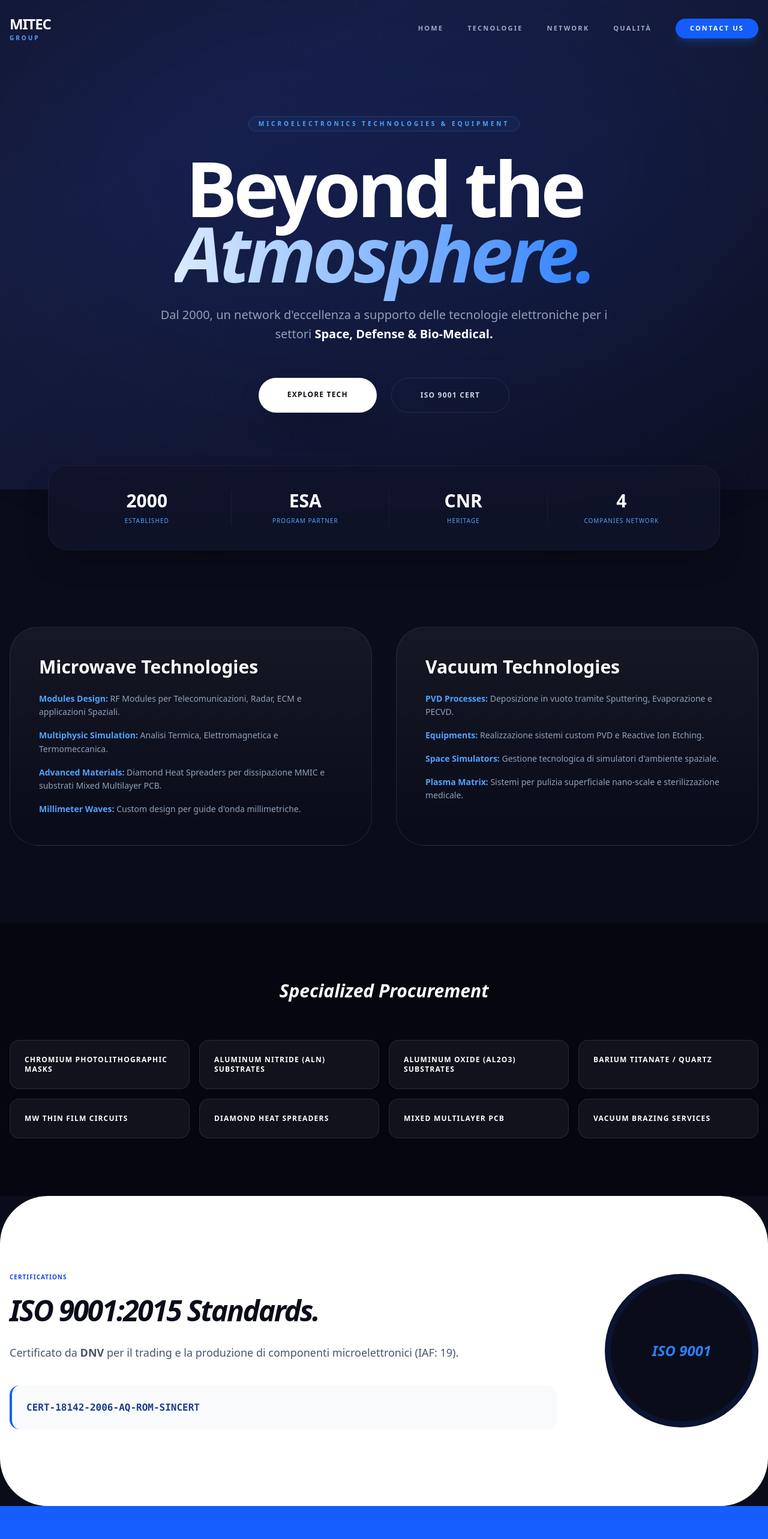
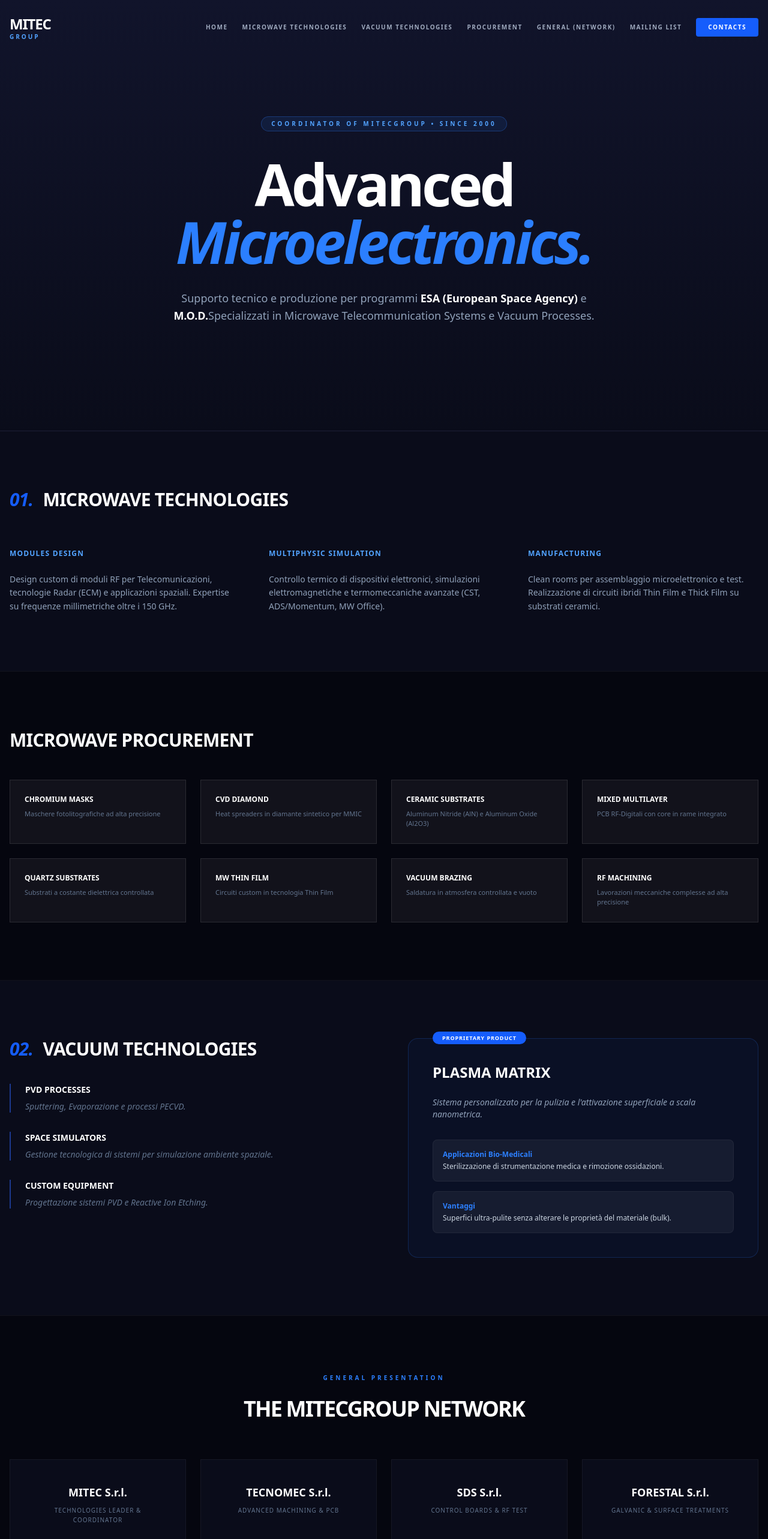
Before and after one commit to InfiniteFacezie/Mitec, a React (Vite) app: page / in a window 1280 px wide. Shown: the top 2566 px of the page at 60% size. Built offline with nearby package versions, Linux system fonts and the light colour scheme.

Commit message:
Fix: Struttura 100% conforme ai documenti MITEC e inserimento Plasma Matrix

```diff
--- a/src/App.jsx
+++ b/src/App.jsx
@@ -1,149 +1,200 @@
-import { useState } from 'react'
 import Navbar from './components/Navbar'
-import Footer from './components/Footer'
 
 function App() {
   return (
-    <div className="min-h-screen bg-[#0a0c1a] font-sans text-slate-300 overflow-x-hidden">
+    <div className="min-h-screen">
       <Navbar />
 
-      {/* HERO SECTION */}
-      <section className="relative pt-48 pb-32 px-4 animate-nebula bg-gradient-to-br from-[#0a0c1a] via-[#161b3d] to-[#0a0c1a]">
-        <div className="absolute top-0 left-1/2 -translate-x-1/2 w-[1200px] h-[600px] bg-blue-600/10 blur-[150px] rounded-full"></div>
-
-        <div className="relative max-w-7xl mx-auto text-center">
-          <div className="inline-block px-4 py-1 rounded-full border border-blue-400/20 bg-blue-400/5 text-blue-400 text-[10px] font-bold uppercase tracking-[0.4em] mb-10">
-            Microelectronics Technologies & Equipment
+      {/* HERO: POSIZIONAMENTO AEROSPACE */}
+      <section className="relative pt-48 pb-32 px-4 bg-gradient-to-b from-[#11142b] to-[#0a0c1a] border-b border-white/5">
+        <div className="max-w-7xl mx-auto text-center">
+          <div className="inline-block px-4 py-1 rounded-full border border-blue-500/30 bg-blue-500/10 text-blue-400 text-[10px] font-bold uppercase tracking-[0.4em] mb-10">
+            Coordinator of MITECGROUP • Since 2000
           </div>
-
-          <h1 className="text-6xl md:text-9xl font-black tracking-tighter mb-8 leading-[0.85] text-white">
-            Beyond the <br/>
-            <span className="bg-gradient-to-r from-blue-100 to-blue-500 bg-clip-text text-transparent italic">Atmosphere.</span>
+          <h1 className="text-6xl md:text-8xl font-black tracking-tighter text-white mb-8 leading-none">
+            Advanced <br/><span className="text-blue-500 italic">Microelectronics.</span>
           </h1>
-
-          <p className="text-lg md:text-xl text-slate-400 max-w-3xl mx-auto mb-14 font-light leading-relaxed">
-            Dal 2000, un network d'eccellenza a supporto delle tecnologie elettroniche per i settori <span className="text-white font-bold">Space, Defense & Bio-Medical.</span>
+          <p className="text-lg text-slate-400 max-w-3xl mx-auto font-light leading-relaxed mb-12">
+            Supporto tecnico e produzione per programmi <span className="text-white font-bold">ESA (European Space Agency)</span> e <span className="text-white font-bold">M.O.D.</span>
+            Specializzati in Microwave Telecommunication Systems e Vacuum Processes.
           </p>
-
-          <div className="flex flex-wrap justify-center gap-6">
-            <a href="#tecnologie" className="bg-white text-[#0a0c1a] px-12 py-5 rounded-full font-black text-xs uppercase tracking-widest hover:bg-blue-400 hover:text-white transition-all shadow-2xl">
-              Explore Tech
-            </a>
-            <a href="#qualita" className="border border-white/10 backdrop-blur-md px-12 py-5 rounded-full font-black text-xs uppercase tracking-widest hover:bg-white/5 transition-all">
-              ISO 9001 Cert
-            </a>
-          </div>
         </div>
       </section>
 
-      {/* STATS SECTION (Dal documento: Heritage & Network) */}
-      <section className="relative z-10 -mt-10 max-w-6xl mx-auto px-4">
-        <div className="grid grid-cols-2 md:grid-cols-4 gap-4 bg-[#11142b]/80 backdrop-blur-2xl p-10 rounded-[2rem] border border-white/5 shadow-2xl text-center">
-          <div>
-            <div className="text-3xl font-black text-white">2000</div>
-            <div className="text-[10px] uppercase tracking-widest text-blue-400 mt-2">Established</div>
-          </div>
-          <div className="border-l border-white/5">
-            <div className="text-3xl font-black text-white">ESA</div>
-            <div className="text-[10px] uppercase tracking-widest text-blue-400 mt-2">Program Partner</div>
-          </div>
-          <div className="border-l border-white/5">
-            <div className="text-3xl font-black text-white">CNR</div>
-            <div className="text-[10px] uppercase tracking-widest text-blue-400 mt-2">Heritage</div>
-          </div>
-          <div className="border-l border-white/5">
-            <div className="text-3xl font-black text-white">4</div>
-            <div className="text-[10px] uppercase tracking-widest text-blue-400 mt-2">Companies Network</div>
-          </div>
-        </div>
-      </section>
-
-      {/* AREE DI COMPETENZA (Struttura esatta MATERIALE PER SITO.doc) */}
-      <section id="tecnologie" className="py-32 px-4">
+      {/* 1. MICROWAVE TECHNOLOGIES (Dettagliato) */}
+      <section id="microwave" className="py-24 px-4 bg-[#0a0c1a]">
         <div className="max-w-7xl mx-auto">
-          <div className="grid md:grid-cols-2 gap-10">
-            {/* Microwave Section */}
-            <div className="group relative bg-gradient-to-b from-white/5 to-transparent p-12 rounded-[3rem] border border-white/10 hover:border-blue-500/50 transition-all">
-              <h3 className="text-3xl font-black text-white mb-6">Microwave Technologies</h3>
-              <ul className="space-y-4 text-sm text-slate-400 leading-relaxed">
-                <li><strong className="text-blue-400">Modules Design:</strong> RF Modules per Telecomunicazioni, Radar, ECM e applicazioni Spaziali.</li>
-                <li><strong className="text-blue-400">Multiphysic Simulation:</strong> Analisi Termica, Elettromagnetica e Termomeccanica.</li>
-                <li><strong className="text-blue-400">Advanced Materials:</strong> Diamond Heat Spreaders per dissipazione MMIC e substrati Mixed Multilayer PCB.</li>
-                <li><strong className="text-blue-400">Millimeter Waves:</strong> Custom design per guide d'onda millimetriche.</li>
-              </ul>
+          <h2 className="text-3xl font-black text-white mb-16 tracking-tight flex items-center gap-4">
+            <span className="text-blue-600 italic">01.</span> MICROWAVE TECHNOLOGIES
+          </h2>
+          <div className="grid md:grid-cols-3 gap-12">
+            <div className="space-y-6">
+              <h3 className="text-blue-400 font-bold uppercase text-xs tracking-widest">Modules Design</h3>
+              <p className="text-sm text-slate-400 leading-relaxed">Design custom di moduli RF per Telecomunicazioni, tecnologie Radar (ECM) e applicazioni spaziali. Expertise su frequenze millimetriche oltre i 150 GHz.</p>
             </div>
-
-            {/* Vacuum Section */}
-            <div className="group relative bg-gradient-to-b from-white/5 to-transparent p-12 rounded-[3rem] border border-white/10 hover:border-blue-500/50 transition-all">
-              <h3 className="text-3xl font-black text-white mb-6">Vacuum Technologies</h3>
-              <ul className="space-y-4 text-sm text-slate-400 leading-relaxed">
-                <li><strong className="text-blue-400">PVD Processes:</strong> Deposizione in vuoto tramite Sputtering, Evaporazione e PECVD.</li>
-                <li><strong className="text-blue-400">Equipments:</strong> Realizzazione sistemi custom PVD e Reactive Ion Etching.</li>
-                <li><strong className="text-blue-400">Space Simulators:</strong> Gestione tecnologica di simulatori d'ambiente spaziale.</li>
-                <li><strong className="text-blue-400">Plasma Matrix:</strong> Sistemi per pulizia superficiale nano-scale e sterilizzazione medicale.</li>
-              </ul>
+            <div className="space-y-6">
+              <h3 className="text-blue-400 font-bold uppercase text-xs tracking-widest">Multiphysic Simulation</h3>
+              <p className="text-sm text-slate-400 leading-relaxed">Controllo termico di dispositivi elettronici, simulazioni elettromagnetiche e termomeccaniche avanzate (CST, ADS/Momentum, MW Office).</p>
+            </div>
+            <div className="space-y-6">
+              <h3 className="text-blue-400 font-bold uppercase text-xs tracking-widest">Manufacturing</h3>
+              <p className="text-sm text-slate-400 leading-relaxed">Clean rooms per assemblaggio microelettronico e test. Realizzazione di circuiti ibridi Thin Film e Thick Film su substrati ceramici.</p>
             </div>
           </div>
         </div>
       </section>
 
-      {/* PROCUREMENT SECTION (Lista materiali doc) */}
-      <section className="py-24 bg-[#05060f]">
-        <div className="max-w-7xl mx-auto px-4">
-          <h2 className="text-center text-white text-3xl font-black mb-16 italic">Specialized Procurement</h2>
-          <div className="grid grid-cols-1 sm:grid-cols-2 lg:grid-cols-4 gap-4">
+      {/* 2. PROCUREMENT & MATERIALS (Specifico) */}
+      <section id="procurement" className="py-24 px-4 bg-[#05060f] border-y border-white/5">
+        <div className="max-w-7xl mx-auto">
+          <h2 className="text-3xl font-black text-white mb-12 tracking-tight">MICROWAVE PROCUREMENT</h2>
+          <div className="grid grid-cols-1 md:grid-cols-2 lg:grid-cols-4 gap-6">
             {[
-              "Chromium Photolithographic Masks",
-              "Aluminum Nitride (AlN) Substrates",
-              "Aluminum Oxide (Al2O3) Substrates",
-              "Barium Titanate / Quartz",
-              "MW Thin Film Circuits",
-              "Diamond Heat Spreaders",
-              "Mixed Multilayer PCB",
-              "Vacuum Brazing Services"
+              { t: "Chromium Masks", d: "Maschere fotolitografiche ad alta precisione" },
+              { t: "CVD Diamond", d: "Heat spreaders in diamante sintetico per MMIC" },
+              { t: "Ceramic Substrates", d: "Aluminum Nitride (AlN) e Aluminum Oxide (Al2O3)" },
+              { t: "Mixed Multilayer", d: "PCB RF-Digitali con core in rame integrato" },
+              { t: "Quartz Substrates", d: "Substrati a costante dielettrica controllata" },
+              { t: "MW Thin Film", d: "Circuiti custom in tecnologia Thin Film" },
+              { t: "Vacuum Brazing", d: "Saldatura in atmosfera controllata e vuoto" },
+              { t: "RF Machining", d: "Lavorazioni meccaniche complesse ad alta precisione" }
             ].map((item, i) => (
-              <div key={i} className="p-6 bg-white/5 border border-white/10 rounded-2xl hover:bg-blue-600 transition-all group">
-                <p className="text-xs font-bold text-white group-hover:text-white uppercase tracking-widest">{item}</p>
+              <div key={i} className="p-6 bg-white/5 border border-white/10 hover:border-blue-500 transition-all">
+                <h4 className="text-white font-bold text-xs uppercase mb-2">{item.t}</h4>
+                <p className="text-[11px] text-slate-500">{item.d}</p>
               </div>
             ))}
           </div>
         </div>
       </section>
 
-      {/* QUALITY (ISO 9001) */}
-      <section id="qualita" className="py-32 bg-white text-[#0a0c1a] rounded-[5rem] relative z-20">
-        <div className="max-w-7xl mx-auto px-4 flex flex-col md:flex-row items-center gap-20">
-          <div className="flex-1">
-            <h2 className="text-blue-700 font-bold uppercase tracking-widest text-[10px] mb-6">Certifications</h2>
-            <h3 className="text-5xl font-black mb-8 italic tracking-tighter">ISO 9001:2015 Standards.</h3>
-            <p className="text-slate-600 text-lg leading-relaxed mb-10">
-              Certificato da <strong>DNV</strong> per il trading e la produzione di componenti microelettronici (IAF: 19).
-            </p>
-            <div className="p-6 bg-slate-50 rounded-2xl border-l-4 border-blue-600">
-              <span className="font-mono text-blue-900 font-bold">CERT-18142-2006-AQ-ROM-SINCERT</span>
+      {/* 3. VACUUM TECHNOLOGIES & PLASMA MATRIX */}
+      <section id="vacuum" className="py-24 px-4 bg-[#0a0c1a]">
+        <div className="max-w-7xl mx-auto">
+          <div className="grid md:grid-cols-2 gap-20">
+            <div>
+              <h2 className="text-3xl font-black text-white mb-10 tracking-tight flex items-center gap-4">
+                <span className="text-blue-600 italic">02.</span> VACUUM TECHNOLOGIES
+              </h2>
+              <div className="space-y-8">
+                <div className="border-l-2 border-blue-900 pl-6">
+                  <h4 className="text-white font-bold text-sm mb-2 uppercase">PVD Processes</h4>
+                  <p className="text-sm text-slate-500 italic">Sputtering, Evaporazione e processi PECVD.</p>
+                </div>
+                <div className="border-l-2 border-blue-900 pl-6">
+                  <h4 className="text-white font-bold text-sm mb-2 uppercase">Space Simulators</h4>
+                  <p className="text-sm text-slate-500 italic">Gestione tecnologica di sistemi per simulazione ambiente spaziale.</p>
+                </div>
+                <div className="border-l-2 border-blue-900 pl-6">
+                  <h4 className="text-white font-bold text-sm mb-2 uppercase">Custom Equipment</h4>
+                  <p className="text-sm text-slate-500 italic">Progettazione sistemi PVD e Reactive Ion Etching.</p>
+                </div>
+              </div>
             </div>
-          </div>
-          <div className="w-64 h-64 rounded-full bg-[#0a0c1a] flex flex-col items-center justify-center p-8 text-center text-white border-[10px] border-blue-600/10">
-            <span className="text-2xl font-black text-blue-500 italic">ISO 9001</span>
+
+            {/* PLASMA MATRIX PRODUCT SHEET */}
+            <div className="bg-blue-600/5 border border-blue-500/20 p-10 rounded-2xl relative">
+              <span className="absolute -top-3 left-10 bg-blue-600 text-white text-[9px] font-black px-4 py-1 rounded-full uppercase tracking-widest">Proprietary Product</span>
+              <h3 className="text-2xl font-black text-white mb-6">PLASMA MATRIX</h3>
+              <p className="text-sm text-slate-400 mb-8 italic">Sistema personalizzato per la pulizia e l'attivazione superficiale a scala nanometrica.</p>
+              <div className="grid grid-cols-1 gap-4 text-xs">
+                <div className="p-4 bg-white/5 rounded-lg border border-white/5">
+                  <span className="text-blue-500 font-bold block mb-1">Applicazioni Bio-Medicali</span>
+                  Sterilizzazione di strumentazione medica e rimozione ossidazioni.
+                </div>
+                <div className="p-4 bg-white/5 rounded-lg border border-white/5">
+                  <span className="text-blue-500 font-bold block mb-1">Vantaggi</span>
+                  Superfici ultra-pulite senza alterare le proprietà del materiale (bulk).
+                </div>
+              </div>
+            </div>
           </div>
         </div>
       </section>
 
-      {/* MAILING LIST (Dalla HOME_PAGE.doc) */}
-      <section className="py-32 bg-blue-600 text-white">
-        <div className="max-w-4xl mx-auto px-4 text-center">
-          <h2 className="text-4xl font-black mb-6 uppercase">Apply to Mailing List</h2>
-          <p className="mb-12 text-blue-100 opacity-80 uppercase tracking-widest text-xs">Stay in touch for our recent informations and news</p>
-          <form className="grid grid-cols-1 md:grid-cols-2 gap-4">
-            <input type="text" placeholder="NAME" className="bg-white/10 border border-white/20 p-4 rounded-xl outline-none placeholder:text-blue-200" />
-            <input type="text" placeholder="COMPANY" className="bg-white/10 border border-white/20 p-4 rounded-xl outline-none placeholder:text-blue-200" />
-            <input type="email" placeholder="E-MAIL ADDRESS" className="md:col-span-2 bg-white/10 border border-white/20 p-4 rounded-xl outline-none placeholder:text-blue-200" />
-            <button className="md:col-span-2 bg-white text-blue-600 p-4 rounded-xl font-black uppercase tracking-widest hover:bg-[#0a0c1a] hover:text-white transition-all">Submit Request</button>
+      {/* 4. MITECGROUP NETWORK (Da documento MITECGROUP.pdf) */}
+      <section id="network" className="py-24 px-4 bg-[#05060f] border-t border-white/5 text-center">
+        <div className="max-w-7xl mx-auto">
+          <h2 className="text-blue-500 font-bold uppercase tracking-[0.4em] text-[10px] mb-6">General Presentation</h2>
+          <h3 className="text-4xl font-black text-white mb-16 tracking-tighter">THE MITECGROUP NETWORK</h3>
+          <div className="grid grid-cols-1 md:grid-cols-4 gap-6">
+            {[
+              { n: "MITEC S.r.l.", r: "Technologies Leader & Coordinator" },
+              { n: "TECNOMEC S.r.l.", r: "Advanced Machining & PCB" },
+              { n: "SDS S.r.l.", r: "Control Boards & RF Test" },
+              { n: "FORESTAL S.r.l.", r: "Galvanic & Surface Treatments" }
+            ].map((p, i) => (
+              <div key={i} className="p-10 border border-white/5 bg-[#0a0c1a] hover:border-blue-500 transition-all group">
+                <div className="text-lg font-black text-white mb-2 group-hover:text-blue-500">{p.n}</div>
+                <p className="text-[10px] text-slate-500 uppercase tracking-widest leading-relaxed">{p.r}</p>
+              </div>
+            ))}
+          </div>
+        </div>
+      </section>
+
+      {/* 5. ISO CERTIFICATION (Scope Ufficiale IAF: 19) */}
+      <section id="qualita" className="py-32 px-4 bg-white text-[#0a0c1a]">
+        <div className="max-w-5xl mx-auto border-l-[12px] border-blue-600 pl-12 md:pl-20 py-10">
+          <h2 className="text-[10px] font-black uppercase tracking-[0.4em] text-blue-600 mb-6">Quality Management System</h2>
+          <h3 className="text-5xl font-black mb-10 tracking-tighter italic uppercase">ISO 9001:2015</h3>
+          <div className="space-y-8">
+            <div>
+              <p className="text-[10px] font-bold text-slate-400 uppercase mb-3">Official Scope (IAF: 19)</p>
+              <p className="text-2xl font-bold leading-tight max-w-2xl">
+                "Trading and production of components and assemblies for microelectronic technologies applications"
+              </p>
+            </div>
+            <div className="grid md:grid-cols-2 gap-8 text-[11px] font-bold text-slate-500 uppercase tracking-widest">
+              <p>Certificato da: DNV Business Assurance</p>
+              <p>Certificato N: CERT-18142-2006-AQ-ROM-SINCERT</p>
+              <p>Validità: 21 Dic 2024 – 20 Dic 2027</p>
+            </div>
+          </div>
+        </div>
+      </section>
+
+      {/* 6. MAILING LIST (Form conforme MATERIALE PER SITO.doc) */}
+      <section id="mailing-list" className="py-24 bg-blue-600 text-white">
+        <div className="max-w-4xl mx-auto px-4">
+          <div className="text-center mb-16">
+            <h2 className="text-4xl font-black mb-4 uppercase italic">Apply to Mailing List</h2>
+            <p className="text-xs uppercase tracking-[0.3em] opacity-80">Please fill the form to receive our recent information and news</p>
+          </div>
+          <form className="grid grid-cols-1 md:grid-cols-2 gap-8">
+            <input type="text" placeholder="NAME" className="bg-white/10 border-b-2 border-white/20 p-4 outline-none placeholder:text-white/40 focus:border-white transition-all font-bold" />
+            <input type="text" placeholder="COMPANY / ADDRESS" className="bg-white/10 border-b-2 border-white/20 p-4 outline-none placeholder:text-white/40 focus:border-white transition-all font-bold" />
+            <input type="text" placeholder="FUNCTION" className="bg-white/10 border-b-2 border-white/20 p-4 outline-none placeholder:text-white/40 focus:border-white transition-all font-bold" />
+            <input type="email" placeholder="E-MAIL ADDRESS" className="bg-white/10 border-b-2 border-white/20 p-4 outline-none placeholder:text-white/40 focus:border-white transition-all font-bold" />
+            <button className="md:col-span-2 bg-[#0a0c1a] text-white p-6 font-black uppercase tracking-[0.5em] hover:bg-white hover:text-blue-600 transition-all text-xs">Submit Application</button>
           </form>
         </div>
       </section>
 
-      <Footer />
+      {/* FOOTER: DATI LEGALI SEDE OPERATIVA */}
+      <footer id="contacts" className="bg-[#05060f] text-slate-500 py-20 px-4 border-t border-white/5">
+        <div className="max-w-7xl mx-auto grid md:grid-cols-3 gap-16">
+          <div>
+            <h4 className="text-white font-black text-xl mb-6">MITEC S.r.l.</h4>
+            <p className="text-xs leading-loose">
+              Microelectronics technologies and equipment<br/>
+              Thin film-Thick film hybrid circuits<br/>
+              Vacuum processes
+            </p>
+          </div>
+          <div className="text-xs leading-loose">
+            <h5 className="text-blue-500 font-bold uppercase tracking-widest mb-6 text-[10px]">Headquarters</h5>
+            <p className="mb-4"><strong>Legale:</strong> Via Appia Nuova, 59 - 00183 Roma</p>
+            <p><strong>Operativa:</strong> Str. Vicinale dei Colli, 1 - 00040 Rocca di Papa (RM)</p>
+          </div>
+          <div className="text-xs">
+            <h5 className="text-blue-500 font-bold uppercase tracking-widest mb-6 text-[10px]">Contacts</h5>
+            <p className="mb-2">info@mitecgroup.it</p>
+            <p className="mb-2">sales@mitecgroup.it</p>
+            <p className="font-bold text-white mt-4 uppercase">P.IVA 06681910961</p>
+          </div>
+        </div>
+      </footer>
     </div>
   )
 }
--- a/src/components/Navbar.jsx
+++ b/src/components/Navbar.jsx
@@ -11,22 +11,23 @@
 
   return (
     <nav className={`fixed w-full z-50 transition-all duration-500 ${
-      isScrolled ? 'bg-[#0a0c1a]/90 backdrop-blur-xl py-3 shadow-2xl' : 'bg-transparent py-6'
+      isScrolled ? 'bg-[#0a0c1a]/95 backdrop-blur-md py-3 shadow-2xl' : 'bg-transparent py-6'
     }`}>
       <div className="max-w-7xl mx-auto px-4 flex items-center justify-between">
         <div className="flex flex-col">
           <span className="text-2xl font-black tracking-tighter text-white">MITEC</span>
-          <span className="text-[10px] text-blue-400 font-bold tracking-[0.3em] uppercase">Group</span>
+          <span className="text-[10px] text-blue-400 font-bold tracking-[0.3em] uppercase leading-none">Group</span>
         </div>
 
-        <div className="hidden md:flex items-center space-x-10 text-[11px] font-bold uppercase tracking-[0.2em] text-blue-100/70">
+        {/* Menu conforme ai documenti Word */}
+        <div className="hidden lg:flex items-center space-x-6 text-[10px] font-bold uppercase tracking-[0.15em] text-blue-100/70">
           <a href="#" className="hover:text-white transition-colors">Home</a>
-          <a href="#tecnologie" className="hover:text-white transition-colors">Tecnologie</a>
-          <a href="#network" className="hover:text-white transition-colors">Network</a>
-          <a href="#qualita" className="hover:text-white transition-colors">Qualità</a>
-          <a href="#contatti" className="bg-blue-600 hover:bg-blue-500 text-white px-6 py-2 rounded-full transition-all shadow-lg shadow-blue-500/20">
-            Contact Us
-          </a>
+          <a href="#microwave" className="hover:text-white transition-colors">Microwave Technologies</a>
+          <a href="#vacuum" className="hover:text-white transition-colors">Vacuum Technologies</a>
+          <a href="#procurement" className="hover:text-white transition-colors">Procurement</a>
+          <a href="#network" className="hover:text-white transition-colors">General (Network)</a>
+          <a href="#mailing-list" className="hover:text-white transition-colors">Mailing List</a>
+          <a href="#contacts" className="bg-blue-600 text-white px-5 py-2 rounded-sm hover:bg-blue-500 transition-all">Contacts</a>
         </div>
       </div>
     </nav>
--- a/src/index.css
+++ b/src/index.css
@@ -6,6 +6,11 @@
 
 html {
   scroll-behavior: smooth;
+}
+
+body {
+  background-color: #0a0c1a;
+  color: #cbd5e1;
 }
 
 @keyframes nebula {
```
